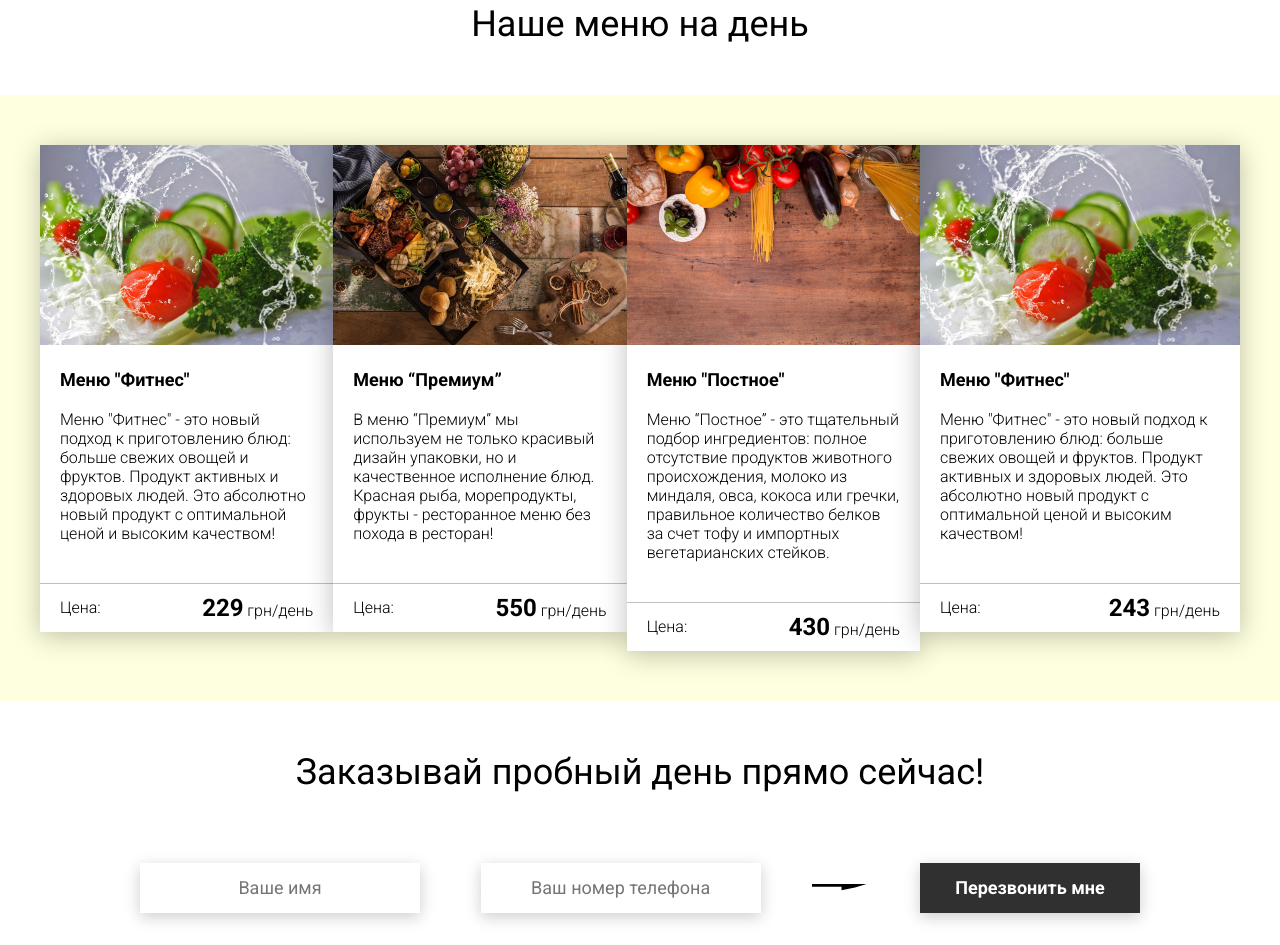
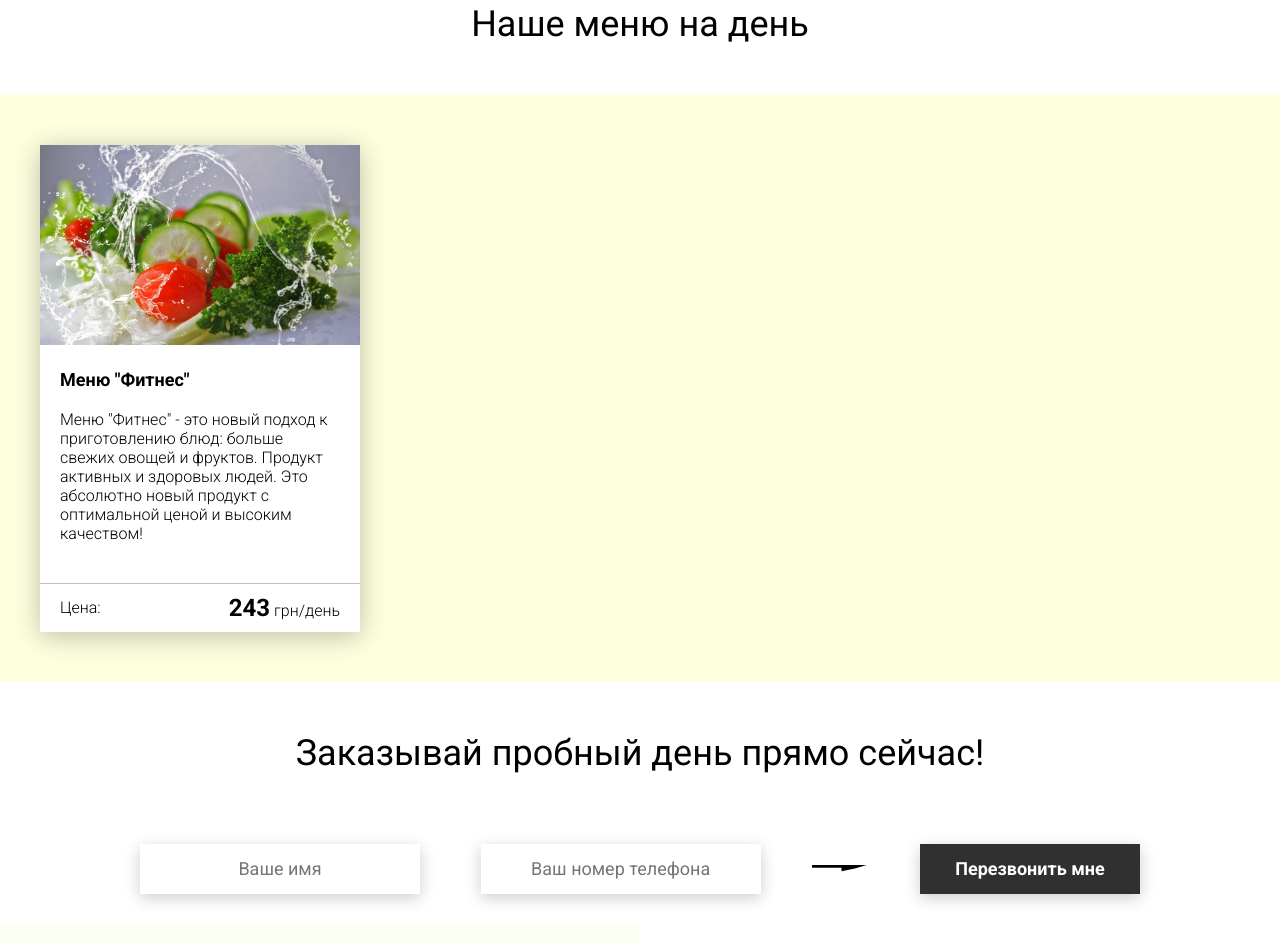
Before and after one commit to willi-schiebelhut/food_project-for-JS-course-, a website: page src/index.html in a window 1280 px wide. Shown: the part 2551-3496 px from the top of the page. Drawn offline with nearby package versions, Linux system fonts and the light colour scheme; files that its build step writes are made by us from their sources; files whose address does not match are found by name.

Commit message:
using rest operator

```diff
--- a/src/index.html
+++ b/src/index.html
@@ -185,36 +185,7 @@
 
         <div class="menu__field">
             <div class="container">
-                <div class="menu__item">
-                    <img src="img/tabs/vegy.jpg" alt="vegy">
-                    <h3 class="menu__item-subtitle">Меню "Фитнес"</h3>
-                    <div class="menu__item-descr">Меню "Фитнес" - это новый подход к приготовлению блюд: больше свежих овощей и фруктов. Продукт активных и здоровых людей. Это абсолютно новый продукт с оптимальной ценой и высоким качеством!</div>
-                    <div class="menu__item-divider"></div>
-                    <div class="menu__item-price">
-                        <div class="menu__item-cost">Цена:</div>
-                        <div class="menu__item-total"><span>229</span> грн/день</div>
-                    </div>
-                </div>
-                <div class="menu__item">
-                    <img src="img/tabs/elite.jpg" alt="elite">
-                    <h3 class="menu__item-subtitle">Меню “Премиум”</h3>
-                    <div class="menu__item-descr">В меню “Премиум” мы используем не только красивый дизайн упаковки, но и качественное исполнение блюд. Красная рыба, морепродукты, фрукты - ресторанное меню без похода в ресторан!</div>
-                    <div class="menu__item-divider"></div>
-                    <div class="menu__item-price">
-                        <div class="menu__item-cost">Цена:</div>
-                        <div class="menu__item-total"><span>550</span> грн/день</div>
-                    </div>
-                </div>
-                <div class="menu__item">
-                    <img src="img/tabs/post.jpg" alt="post">
-                    <h3 class="menu__item-subtitle">Меню "Постное"</h3>
-                    <div class="menu__item-descr">Меню “Постное” - это тщательный подбор ингредиентов: полное отсутствие продуктов животного происхождения, молоко из миндаля, овса, кокоса или гречки, правильное количество белков за счет тофу и импортных вегетарианских стейков. </div>
-                    <div class="menu__item-divider"></div>
-                    <div class="menu__item-price">
-                        <div class="menu__item-cost">Цена:</div>
-                        <div class="menu__item-total"><span>430</span> грн/день</div>
-                    </div>
-                </div>
+
             </div>
         </div>
     </div>
--- a/src/js/main.js
+++ b/src/js/main.js
@@ -161,12 +161,13 @@ window.addEventListener('DOMContentLoaded', () => {
 //Используем классы для карточек меню
 
     class MenuCard {
-        constructor(src, alt, title, descr, price, parentSelector) {
+        constructor(src, alt, title, descr, price, parentSelector, ...classes) {
             this.src = src;
             this.alt = alt;
             this.title = title;
             this.descr = descr;
             this.price = price;
+            this.classes = classes;
             this.parent = document.querySelector(parentSelector);
             this.transfer = 27;
             this.changeToUAH();
@@ -178,8 +179,13 @@ window.addEventListener('DOMContentLoaded', () => {
 
         render() {
             const element = document.createElement('div');
+            if (this.classes.length === 0) {
+                this.element ='menu__item'
+                element.classList.add(this.element);
+            } else {
+                this.classes.forEach(className => element.classList.add(className));
+            }
             element.innerHTML = `
-            <div class="menu__item">
                     <img src=${this.src} alt=${this.alt}>
                     <h3 class="menu__item-subtitle">${this.title}</h3>
                     <div class="menu__item-descr">${this.descr}</div>
@@ -188,7 +194,6 @@ window.addEventListener('DOMContentLoaded', () => {
                         <div class="menu__item-cost">Цена:</div>
                         <div class="menu__item-total"><span>${this.price}</span> грн/день</div>
                     </div>
-                </div>
             `;
             this.parent.append(element);
         }
@@ -200,7 +205,9 @@ window.addEventListener('DOMContentLoaded', () => {
         'Меню "Фитнес"',
         'Меню "Фитнес" - это новый подход к приготовлению блюд: больше свежих овощей и фруктов. Продукт активных и здоровых людей. Это абсолютно новый продукт с оптимальной ценой и высоким качеством!',
         9,
-        '.menu .container'
+        '.menu .container',
+        'menu__item',
+        'big'
 
     ).render();
 
```
Also changed, not shown: dist/index.html, dist/js/script.js, 1 other file.
